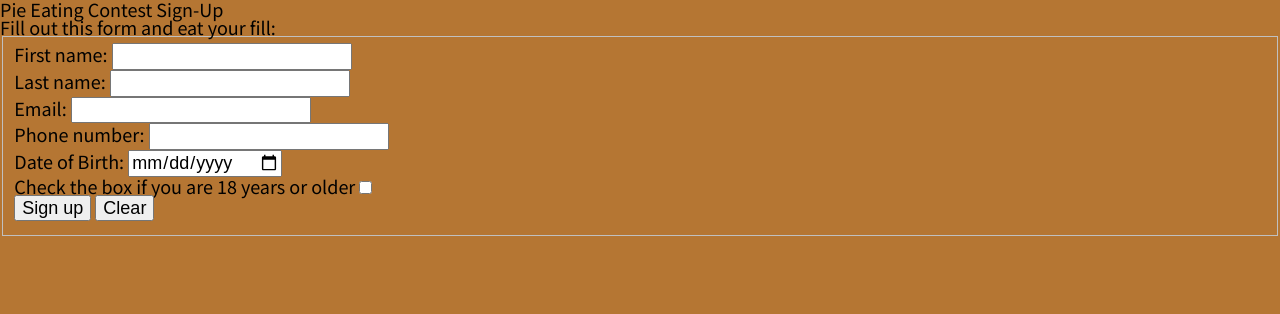
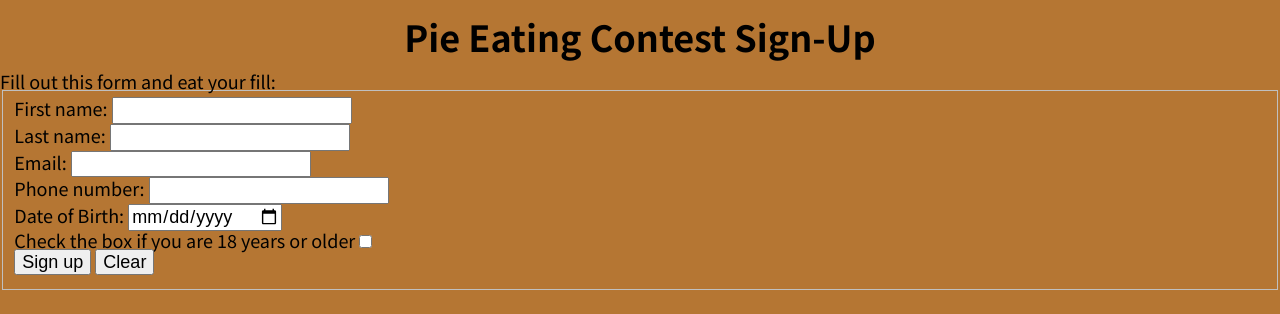
Before and after one commit to ITMD362-ronan/itmd-362-project1, a plain HTML site: page index.html in a window 1280 px wide. Drawn offline with nearby package versions, Linux system fonts and the light colour scheme.

Commit message:
add h1 styling

```diff
--- a/assets/css/screen.css
+++ b/assets/css/screen.css
@@ -5,3 +5,11 @@ html {
   font-size: 1.125em;
   background: #b57633;
 }
+
+h1 {
+  font-size: 200%;
+  font-weight: bold;
+  text-align: center;
+  padding-top: 0.5em;
+  padding-bottom: 0.5em;
+}
```
